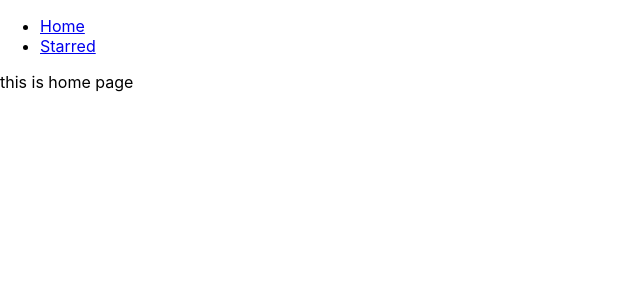
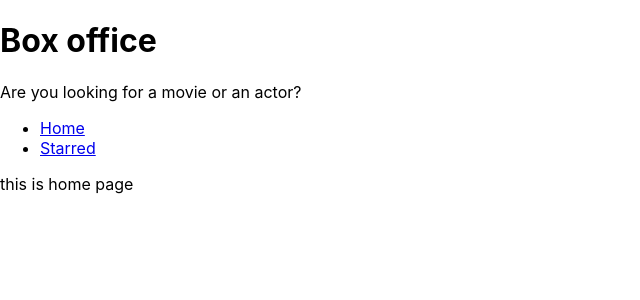
Before and after one commit to abhinavroy83/box-office, a React (Create React App) app: page / in a window 1280 px wide. Shown: the top 300 px of the page, without its empty margins (0-640 px from the left). Built offline with nearby package versions, Linux system fonts and the light colour scheme.

Commit message:
added layout managment and created title

```diff
--- a/src/App.js
+++ b/src/App.js
@@ -1,14 +1,11 @@
 import React from 'react';
 import { Switch, Route } from 'react-router-dom';
-import Nav from './components/Nav';
+// import Nav from './components/Nav';
 import Home from './pages/Home';
 import Starred from './pages/Starred';
 
 function App() {
   return (
-    <div>
-      <Nav />
-
       <Switch>
         <Route exact path="/">
           <Home />
@@ -22,7 +19,6 @@
           <div>page not found 404?</div>
         </Route>
       </Switch>
-    </div>
   );
 }
 
--- /dev/null
+++ b/src/components/MainpagesLayout.js
@@ -0,0 +1,18 @@
+import React from 'react';
+import Nav from './Nav';
+import Title from './Title';
+
+const MainpagesLayout = ({ children }) => {
+  return (
+    <div>
+      <Title
+        title="Box office"
+        subtitle="Are you looking for a movie or an actor?"
+      />
+      <Nav />
+      {children}
+    </div>
+  );
+};
+
+export default MainpagesLayout;
--- /dev/null
+++ b/src/components/Title.js
@@ -0,0 +1,12 @@
+import React from 'react';
+
+const Title = ({title,subtitle}) => {
+  return (
+    <div>
+      <h1>{title}</h1>
+      <p>{subtitle}</p>
+    </div>
+  );
+};
+
+export default Title;
--- a/src/pages/Home.js
+++ b/src/pages/Home.js
@@ -1,10 +1,11 @@
 import React from 'react'
+import MainpagesLayout from '../components/MainpagesLayout'
 
 const Home = () => {
   return (
-    <div>
+    <MainpagesLayout>
       this is home page
-    </div>
+    </MainpagesLayout>
   )
 }
 
--- a/src/pages/Starred.js
+++ b/src/pages/Starred.js
@@ -1,10 +1,11 @@
 import React from 'react'
+import MainpagesLayout from '../components/MainpagesLayout'
 
 const Starred = () => {
   return (
-    <div>
+    <MainpagesLayout>
       this is starred page
-    </div>
+    </MainpagesLayout>
   )
 }
 
```
